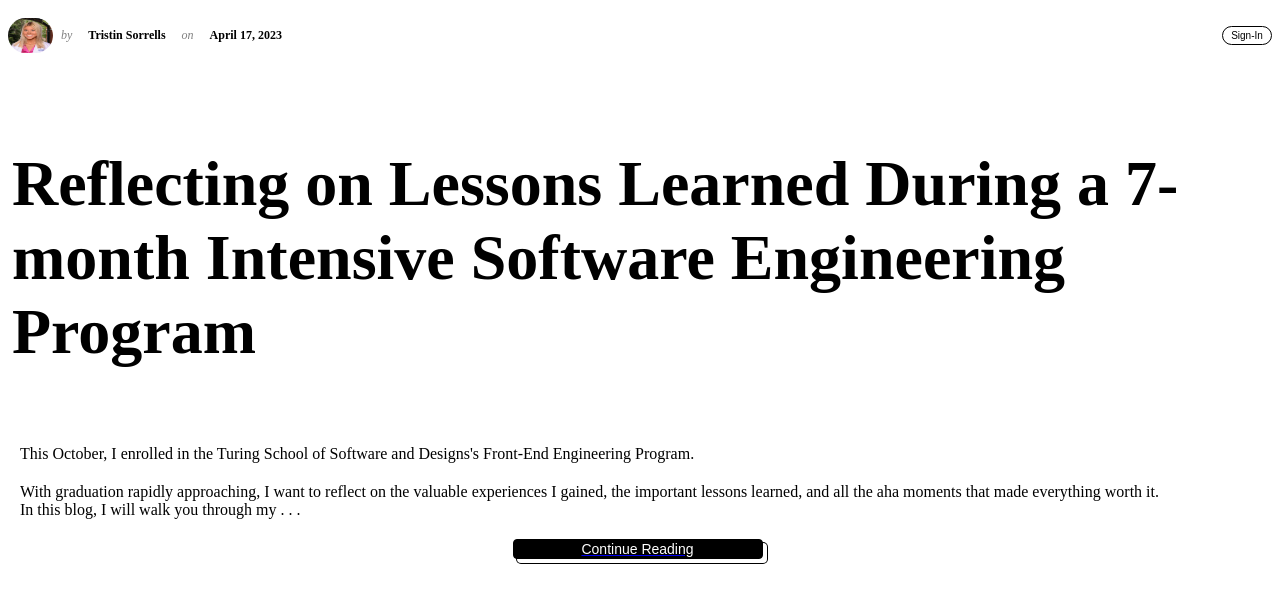
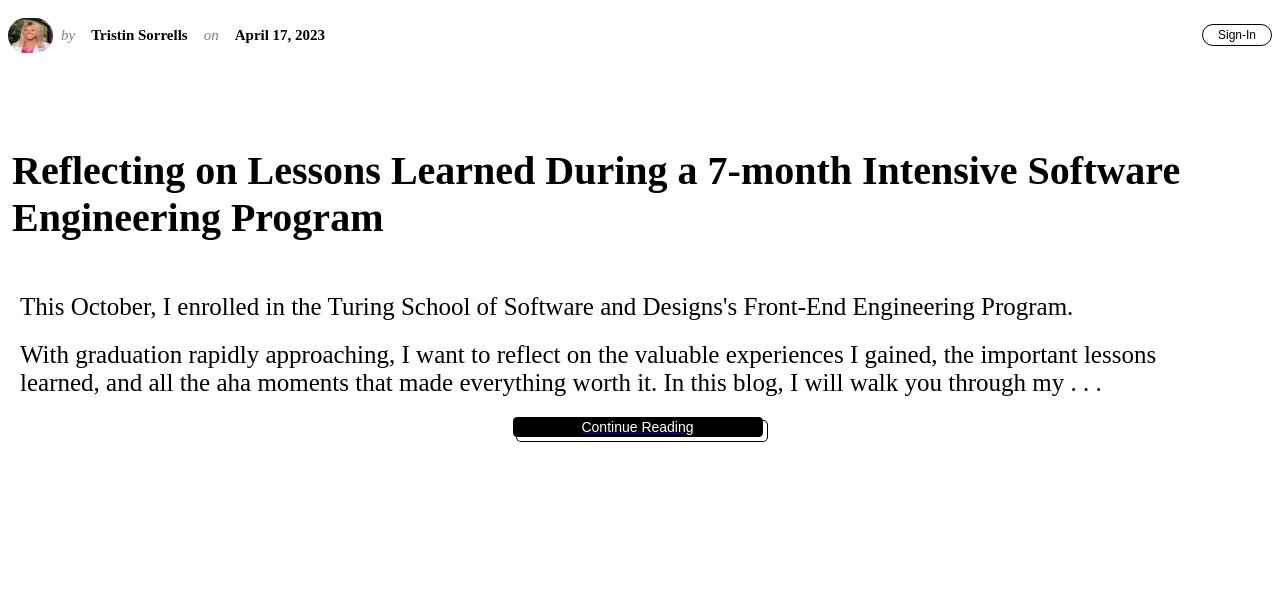
Before and after one commit to Tristinsorrells1/Personal-Blog-With-OAuth, a Next.js app: page / in a window 1280 px wide. Shown: the top 602 px of the page. Built offline with nearby package versions, Linux system fonts and the light colour scheme; no server answers.

Commit message:
Add media queries to make a responsive design

```diff
--- a/src/pages/index.js
+++ b/src/pages/index.js
@@ -43,7 +43,8 @@ function Home() {
       </div>
       {!session && (
         <p className="article-title">
-          Reflecting on Lessons Learned During a 7-month Intensive Software Engineering Program
+          Reflecting on Lessons Learned During a 7-month Intensive Software
+          Engineering Program
         </p>
       )}
       {!session && (
@@ -54,7 +55,10 @@ function Home() {
       )}
       {!session && (
         <p className="article-text">
-          With graduation rapidly approaching, I want to reflect on the valuable experiences I gained, the important lessons learned, and all the aha moments that made everything worth it. In this blog, I will walk you through my . . .
+          With graduation rapidly approaching, I want to reflect on the valuable
+          experiences I gained, the important lessons learned, and all the aha
+          moments that made everything worth it. In this blog, I will walk you
+          through my . . .
         </p>
       )}
       {!session && (
@@ -77,14 +81,20 @@ function Home() {
           <h1>{`You've been Rickrolled, ${
             session.user.name.split(" ")[0]
           }!`}</h1>
-          <iframe
-            alt="'Never Gonna Give You Up' music video"
-            src="https://www.youtube.com/embed/dQw4w9WgXcQ?autoplay=1&mute=1"
-            title="YouTube video player"
-          ></iframe>
+          <div className="iframe">
+            <iframe
+              alt="'Never Gonna Give You Up' music video"
+              src="https://www.youtube.com/embed/dQw4w9WgXcQ?"
+              mute="1"
+              frameborder="0"
+              allow="autoplay; fullscreen; picture-in-picture"
+              title="YouTube video player"
+            >
+            </iframe>
+          </div>
           <p className="explaination-text">
-            In all seriousness, one of the most valuable lessons I've learned is to
-            keep things fun.
+            In all seriousness, one of the most valuable lessons I've learned is
+            to keep things fun.
           </p>
           <p className="explaination-text">
             Creating this silly little fake blog was my way of learning
--- a/src/pages/signin.jsx
+++ b/src/pages/signin.jsx
@@ -32,7 +32,7 @@ function signin() {
         </div>
       </div>
       <div className="OAuth-container">
-        <p>Login to Continue Reading</p>
+        <p className="login-text">Login to Continue Reading</p>
         {providers &&
           Object.values(providers).map((provider) => (
             <div key={provider.name}>
--- a/src/styles/globals.css
+++ b/src/styles/globals.css
@@ -8,7 +8,6 @@ body {
 }
 
 .author-info {
-  /* width: 70vw; */
   min-width: fit-content;
   height: 5vh;
   display: flex;
@@ -74,18 +73,25 @@ body {
   justify-content: space-between;
   align-items: center;
   flex-direction: column;
-  height: 60vh;
+  height: 25%;
   margin: 5vh auto 0 auto;
   width: 90%;
 }
 
 iframe {
-  width: 80%;
-  height: 65vh;
+  width: 100%;
+  height: 100%;
+}
+
+.iframe {
+  width: 70%;
+  height: 25vh;
+  border: 2px solid pink;
 }
 
 .explaination-text {
   margin: 15px;
+  width: 100%;
   text-align: left;
   font-size: 18px;
 }
@@ -148,3 +154,41 @@ iframe {
   margin: 0;
   padding: 0;
 }
+
+@media (min-width: 600px) {
+  .iframe {
+    height: 50vh;
+  }
+}
+
+@media (min-width: 1000px) {
+  .explaination-text,
+  .article-text {
+    font-size: 25px;
+  }
+
+  .article-title {
+    font-size: 40px;
+  }
+
+  .login-text {
+    font-size: 30px;
+  }
+
+  .provider-btn {
+    width: 30vw;
+    height: 5vh;
+    font-size: 18px;
+  }
+
+  .header-grey,
+  .header-main {
+    font-size: 15px;
+  }
+
+  .sign-in-btn {
+    width: 70px;
+    font-size: 12px;
+  }
+
+}
```
